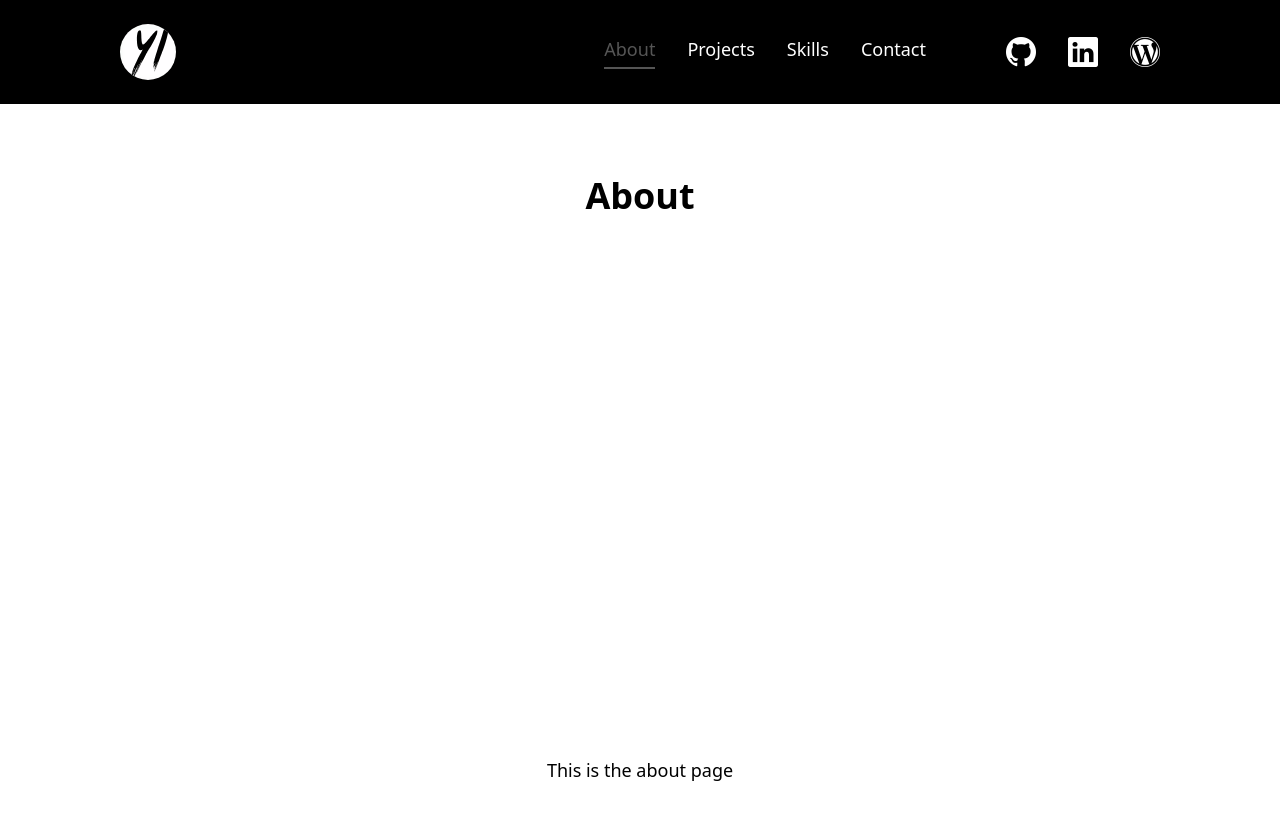
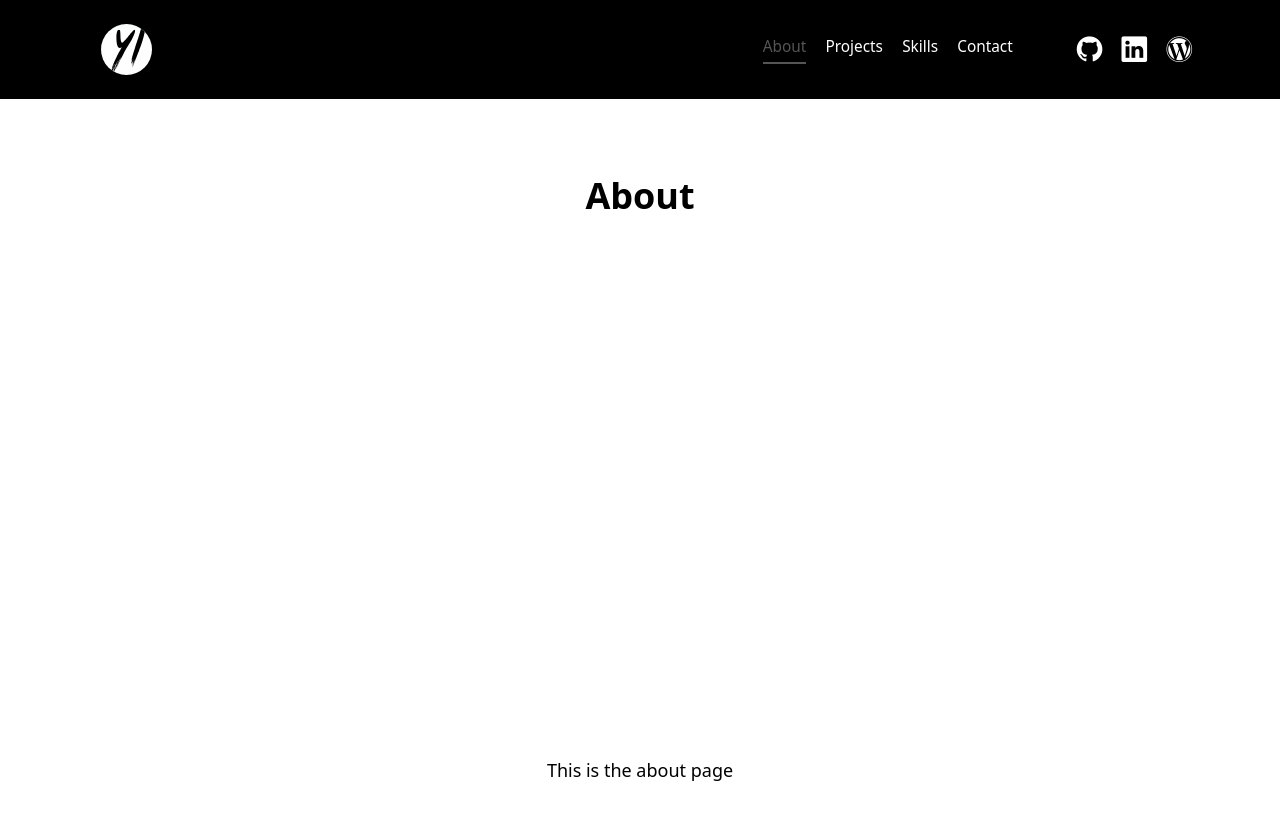
Before and after one commit to wy8881/portfolio-nextjs, a Next.js app: page /about in a window 1280 px wide. Shown: the top 820 px of the page. Built offline with nearby package versions, Linux system fonts and the light colour scheme.

Commit message:
Refactor Navbar to use clamp() for responsive sizing
- Replace Tailwind responsive classes with clamp() syntax
- Apply clamp() to icon, links, and social icons
- Use clamp() for padding and gaps
- Enable smooth scaling across all viewport sizes

```diff
--- a/components/layout/navbar/Navbar.tsx
+++ b/components/layout/navbar/Navbar.tsx
@@ -66,7 +66,11 @@
                                 alt='Logo'
                                 width={160}
                                 height={160}
-                                className="rounded-full w-10 h-10 object-cover aspect-square"
+                                className="rounded-full object-cover aspect-square"
+                                style={{
+                                    width: 'clamp(40px, 4vw, 56px)',
+                                    height: 'clamp(40px, 4vw, 56px)'
+                                }}
                             />
                         </Link>
                         <BurgerButton isOpen={isOpen} toggle={() => setIsOpen(!isOpen)} />
@@ -88,17 +92,31 @@
                             transition={{ duration: ANIMATION_DURATION.navbar.routeTransition, ease: ANIMATION_EASING.easeInOut }}
                             className="hidden md:flex items-center"
                         >
-                        <Link href="/" className='md:px-20 lg:px-24'>
+                        <Link href="/" style={{ paddingLeft: 'clamp(4rem, 6vw, 6rem)', paddingRight: 'clamp(4rem, 6vw, 6rem)' }}>
                             <Image
                                 src={logo}
                                 alt='Logo'
                                 width={160}
                                 height={160}
-                                className="rounded-full w-10 h-10 md:w-12 md:h-12 lg:w-14 lg:h-14 object-cover aspect-square"
+                                className="rounded-full object-cover aspect-square"
+                                style={{
+                                    width: 'clamp(40px, 4vw, 56px)',
+                                    height: 'clamp(40px, 4vw, 56px)'
+                                }}
                             />
                         </Link>
-                        <div className='ml-auto flex items-center gap-12 md:gap-16 lg:gap-20 px-16 md:px-20 lg:px-24'>
-                            <div className="flex gap-4 md:gap-6 lg:gap-8">
+                        <div
+                            className='ml-auto flex items-center'
+                            style={{
+                                gap: 'clamp(3rem, 5vw, 5rem)',
+                                paddingLeft: 'clamp(4rem, 5vw, 6rem)',
+                                paddingRight: 'clamp(4rem, 5vw, 6rem)'
+                            }}
+                        >
+                            <div
+                                className="flex"
+                                style={{ gap: 'clamp(1rem, 1.5vw, 2rem)' }}
+                            >
                                 {NAV_LINKS.map((link) => {
                                     const isActive = pathname === link.href
                                     return (
@@ -106,7 +124,6 @@
                                             key={link.label}
                                             href={link.href}
                                             className={`
-                                                text-sm md:text-base lg:text-lg
                                                 font-normal
                                                 transition-all
                                                 ${isActive
@@ -114,13 +131,17 @@
                                                     : 'text-nav-link-inactive hover:text-text-secondary '
                                                 }`
                                             }
+                                            style={{ fontSize: 'clamp(14px, 1.2vw, 18px)' }}
                                         >
                                             {link.label}
                                         </Link>
                                     )
                                 })}
                             </div>
-                            <div className='flex items-center gap-4 md:gap-6 lg:gap-8'>
+                            <div
+                                className='flex items-center'
+                                style={{ gap: 'clamp(1rem, 1.5vw, 2rem)' }}
+                            >
                                 {SOCIAL_LINKS.map((link) => (
                                     <Link
                                         key={link.label}
@@ -132,9 +153,8 @@
                                             text-nav-link-inactive
                                             hover:text-text-secondary
                                             transition-all duration-200
-                                            text-xl md:text-2xl lg:text-3xl
                                         '
-
+                                        style={{ fontSize: 'clamp(20px, 2vw, 30px)' }}
                                     >
                                         <i className={link.icon}></i>
                                     </Link>
```
